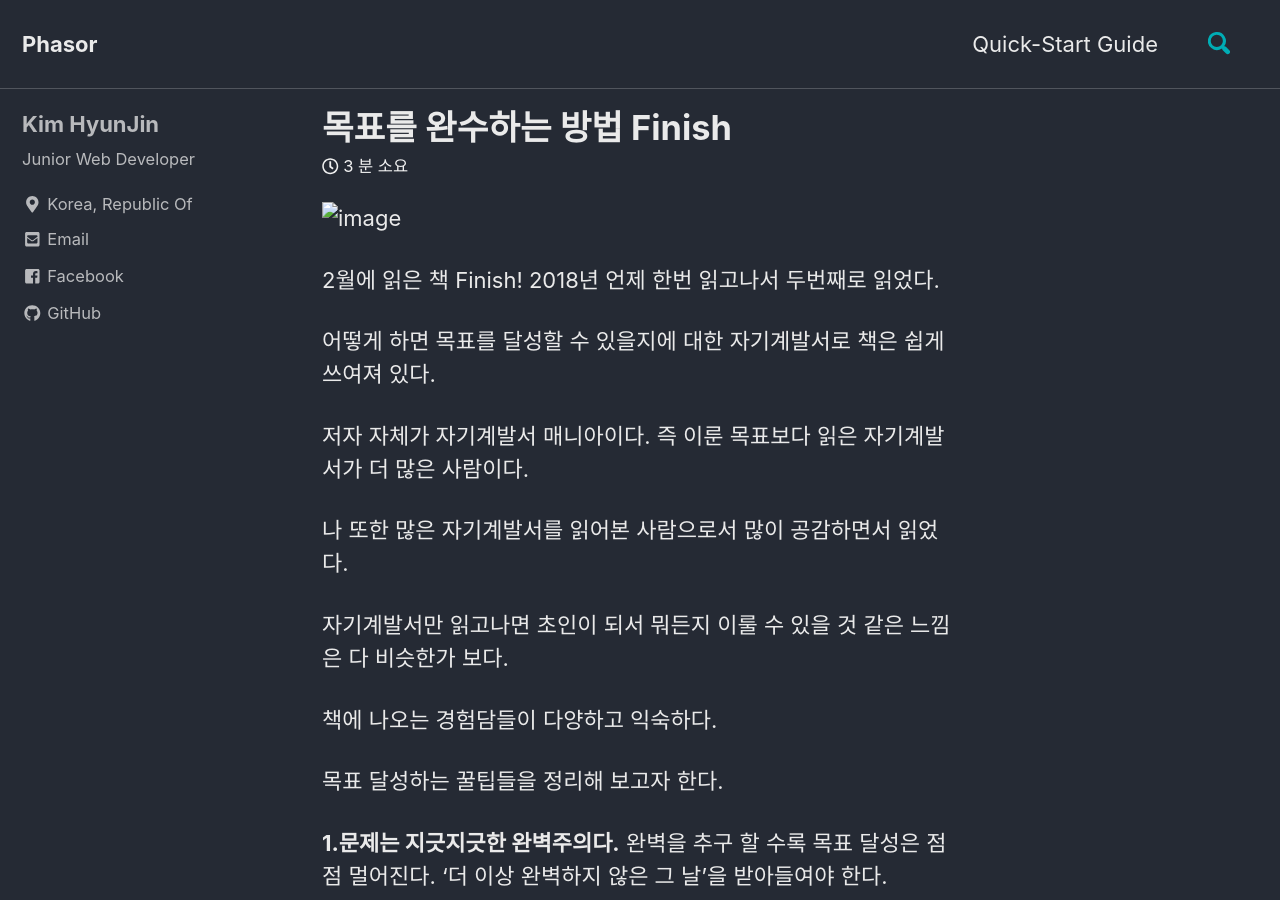
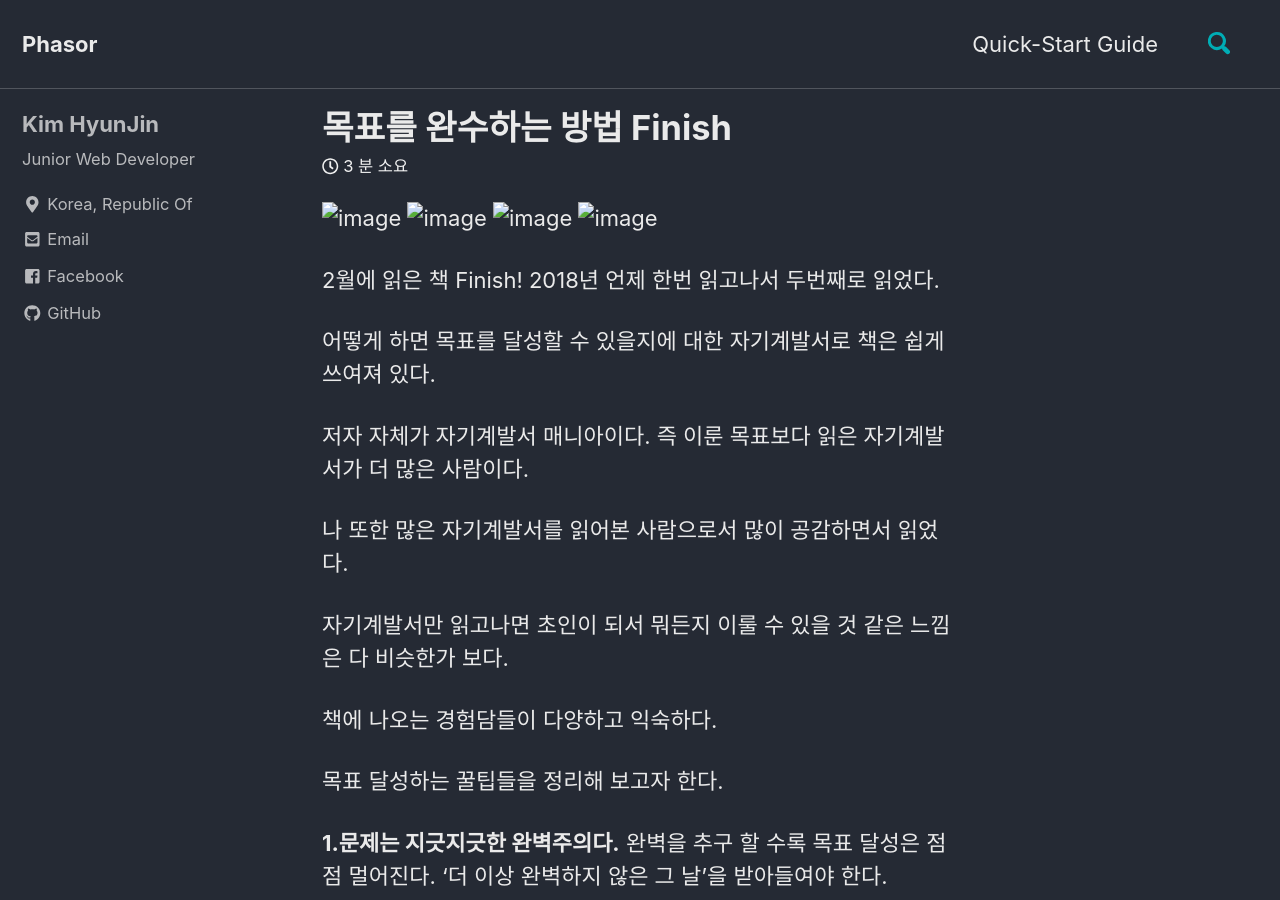
Before and after one commit to DeveloperKHJ/DeveloperKHJ.github.io, a Jekyll site: the page built from _posts/2019-02-14-Book-Finish.md, in a window 1280 px wide and 900 px high. Built offline with Jekyll 4.4.1, drawn with Linux system fonts in a browser that asks for light colours; cached includes are drawn as plain includes; nearby versions of some CDN libraries.

Commit message:
포스트 이미지 주소 변경

```diff
--- a/_posts/2019-02-14-Book-Finish.md
+++ b/_posts/2019-02-14-Book-Finish.md
@@ -5,7 +5,9 @@
 ---
 
 ![image](./_images/Book-Finish.jpg)
-
+![image](/_images/Book-Finish.jpg)
+![image](_images/Book-Finish.jpg)
+![image](Book-Finish.jpg)
 
 2월에 읽은 책 Finish! 2018년 언제 한번 읽고나서 두번째로 읽었다.
 
```
